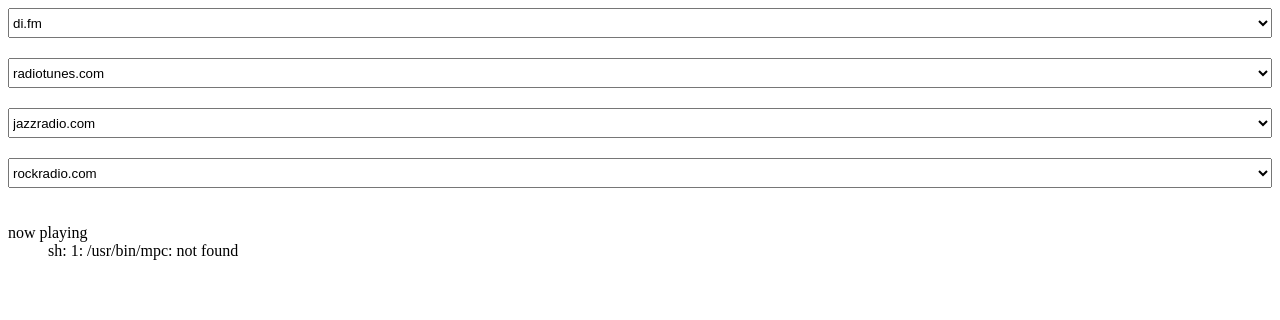
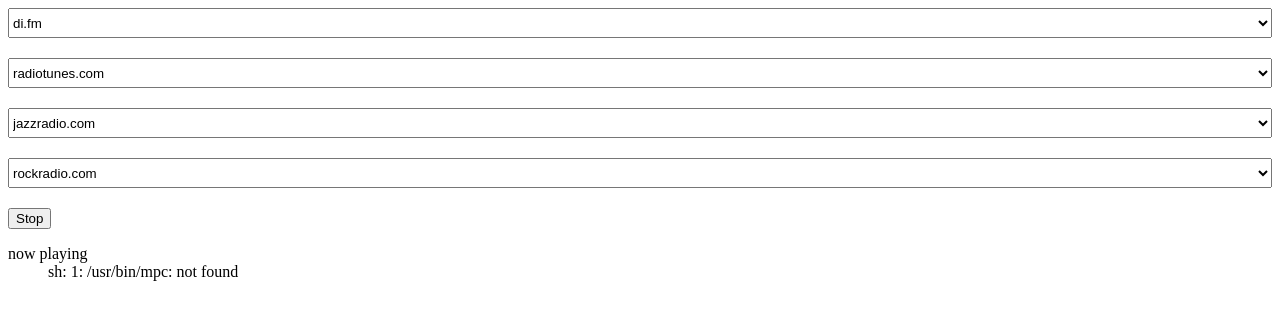
Before and after one commit to mcnesium/wmpc, a PHP site: page / in a window 1280 px wide. Shown: the top 320 px of the page. Run offline with PHP 8.4, Linux system fonts and the light colour scheme.

Commit message:
added stop button

```diff
--- a/index.php
+++ b/index.php
@@ -33,6 +33,7 @@
         ?>
         </select>
     <?php endforeach; ?>
+    <button name="stop" value="stop">Stop</button>
 </form>
 
 
@@ -42,7 +43,10 @@ if ( isset($_POST) ) {
 
     foreach ($_POST as $postvar => $value) {
 
-        if ($value != '') {
+        if ($value == 'stop') {
+            shell_exec('mpc stop');
+        }
+        else if ($value != '') {
             // execute shell command to play the selected stream
             shell_exec('mpc clear && mpc load streams/'.str_replace('_','.',escapeshellarg($postvar)).'/'.escapeshellarg($value).' && mpc play');
 
```
